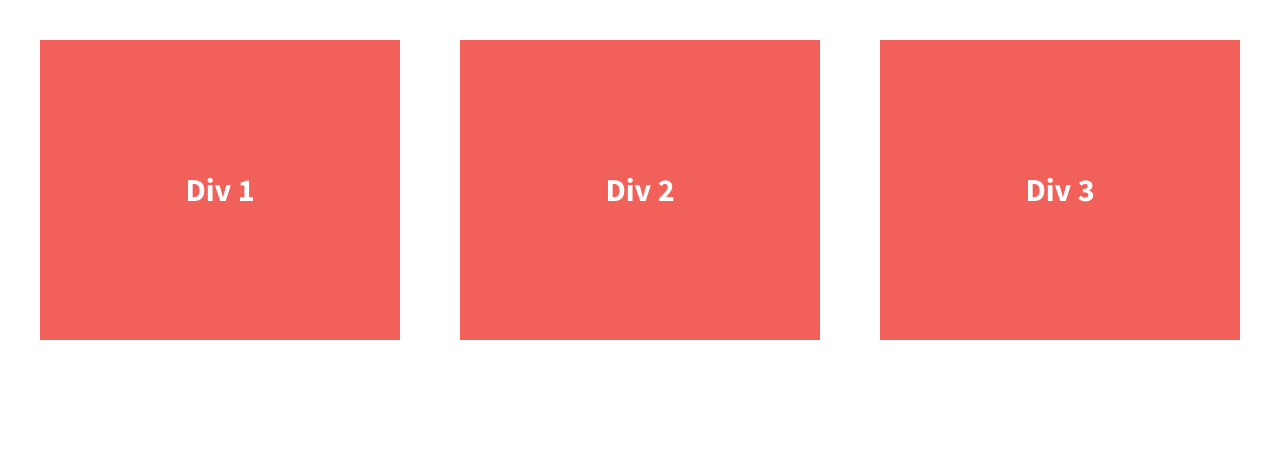
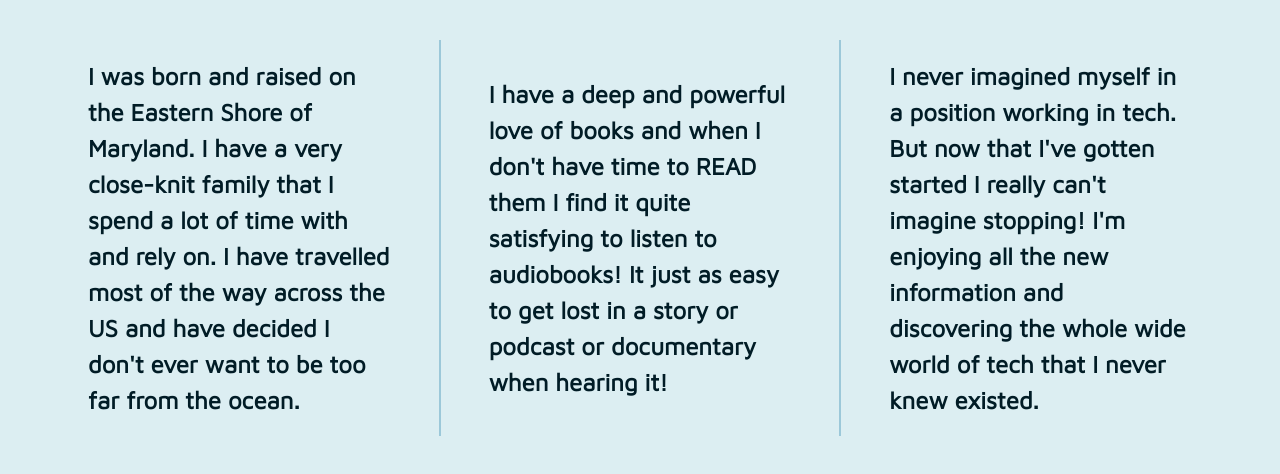
Before and after one commit to hlangrall/divs-flexbox-challenge, a plain HTML site: page index.html in a window 1280 px wide. Drawn offline with nearby package versions, Linux system fonts and the light colour scheme.

Commit message:
Customized content colors and fonts

```diff
--- a/css/main.css
+++ b/css/main.css
@@ -97,12 +97,12 @@ textarea {
 
 
 html {
-  background-color: #fff;
+  background: #dceef2;
   height: 100%;
 }
 
 body {
-  font-family: 'Source Sans Pro', sans-serif;
+  font-family: 'Maven Pro', sans-serif;
   padding: 2em;
   font-size: 1.25em;
   height: 100%;
@@ -117,18 +117,21 @@ body {
 
 .div-1, .div-2, .div-3 {
   /*give the divs a width of 30%, add display:flex, set justify-content and align-items to center*/
-  color: #fff;
+  color: #011c26;
   line-height: 1.5em;
-  font-size: 1.6em;
-  background-color: #f16059;
+  font-size: 1.2em;
+  background-color: transparent;
   height: 300px;
+  padding: 2em;
   display: flex;
-  width: 30%;
+  width: 33%;
   justify-content: center;
   align-items: center;
 }
 
-
+.div-1, .div-2 {
+  border-right: 2px solid #9cc8d9;
+}
 
 
 /* ==========================================================================
--- a/index.html
+++ b/index.html
@@ -13,8 +13,10 @@
         <link rel="stylesheet" href="css/normalize.css">
         <link rel="stylesheet" href="css/main.css">
         <script src="js/vendor/modernizr-2.8.3.min.js"></script>
-        <link href='http://fonts.googleapis.com/css?family=Lora:700' rel='stylesheet' type='text/css'>
-        <link href='http://fonts.googleapis.com/css?family=Source+Sans+Pro:400,700' rel='stylesheet' type='text/css'>
+        <link rel="preconnect" href="https://fonts.gstatic.com">
+        <link rel="preconnect" href="https://fonts.gstatic.com">
+        <link rel="preconnect" href="https://fonts.gstatic.com">
+        <link href="https://fonts.googleapis.com/css2?family=Maven+Pro&display=swap" rel="stylesheet">
     </head>
     <body>
         <!--[if lt IE 8]>
@@ -23,13 +25,28 @@
 
         <section class="wrapper">
             <div class="div-1">
-                Div 1
+                I was born and raised on the Eastern Shore
+                of Maryland. I have a very close-knit
+                family that I spend a lot of time with
+                and rely on. I have travelled most of the
+                way across the US and have decided I don't
+                ever want to be too far from the ocean.
             </div>
             <div class="div-2">
-                Div 2
+                I have a deep and powerful love of books
+                and when I don't have time to READ them
+                I find it quite satisfying to listen to
+                audiobooks! It just as easy to get lost in
+                a story or podcast or documentary when
+                hearing it!
             </div>
             <div class="div-3">
-                Div 3
+                I never imagined myself in a position
+                working in tech. But now that I've gotten
+                started I really can't imagine stopping!
+                I'm enjoying all the new information and
+                discovering the whole wide world of tech
+                that I never knew existed.
             </div>
         </section>
 
```
Also changed, not shown: 1 other file.
